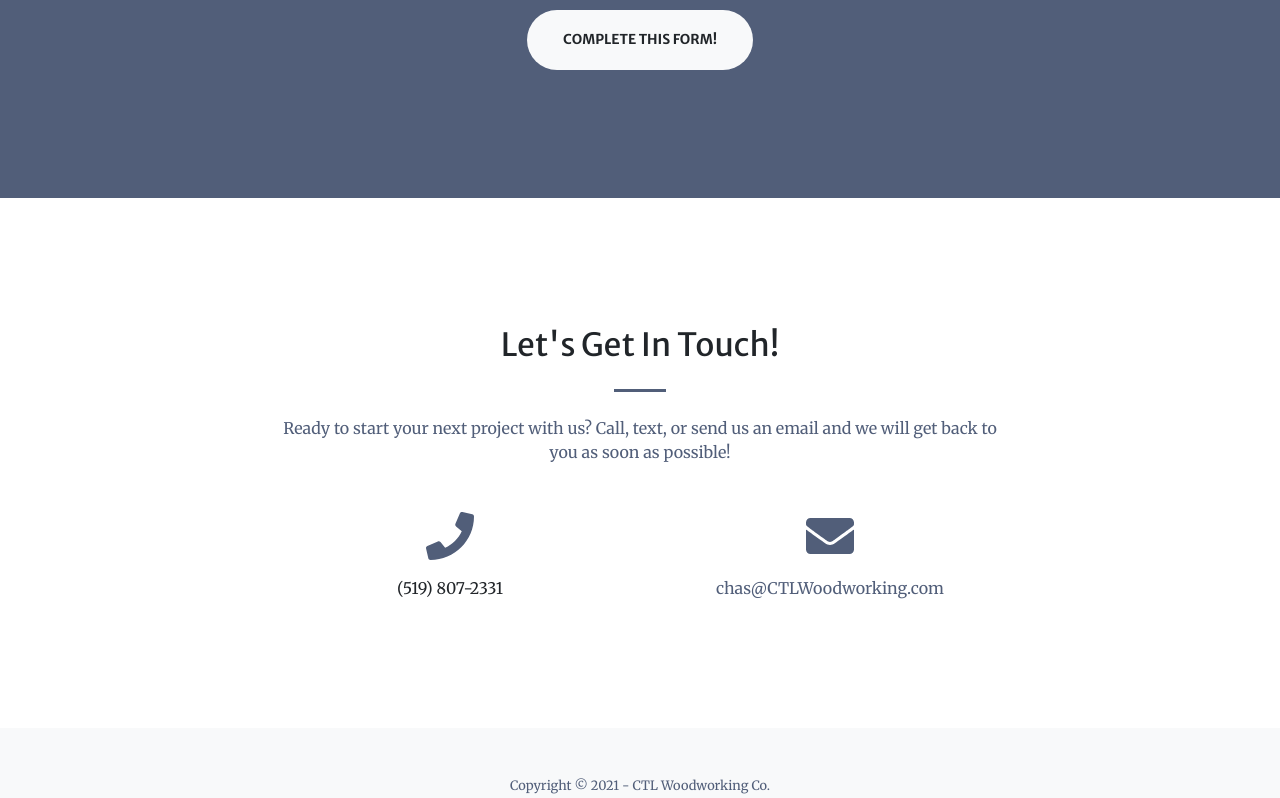
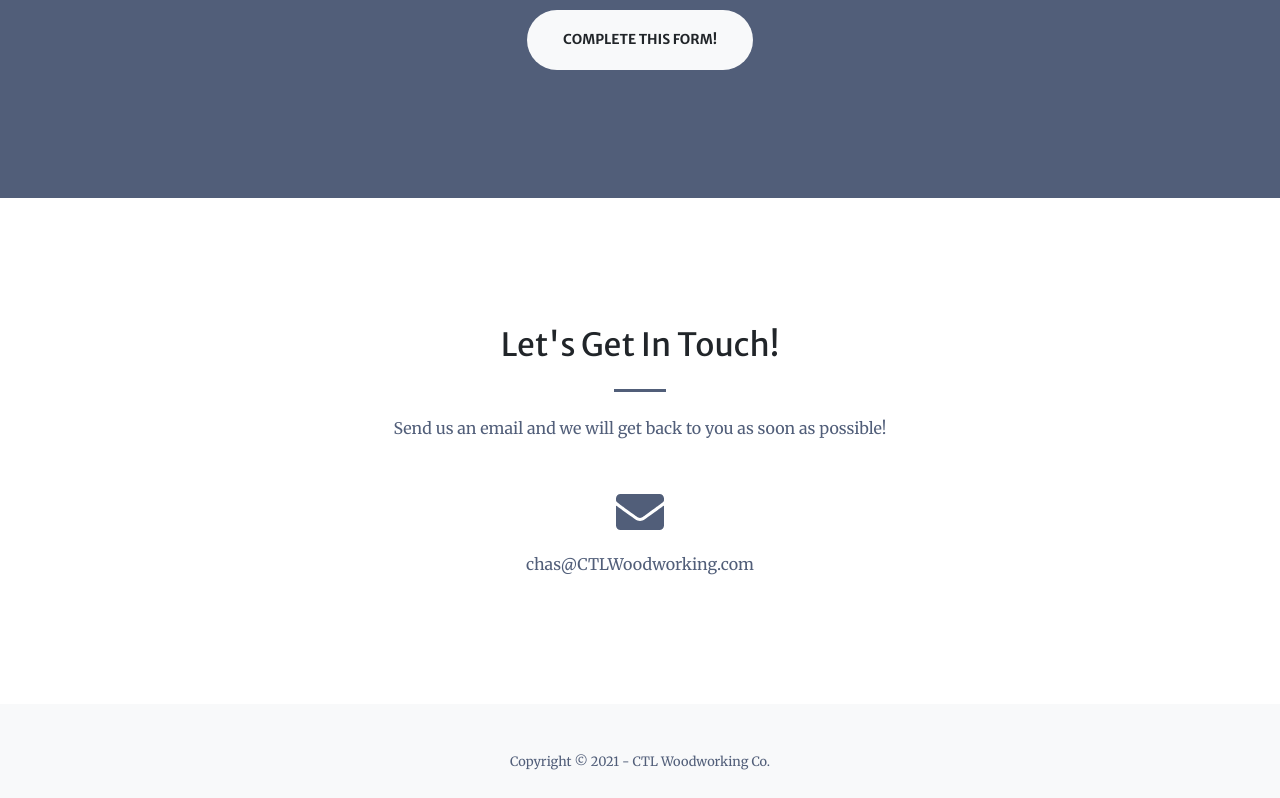
Before and after one commit to CTLRenderingsAndDesign/CTLRenderingsAndDesign.github.io, a plain HTML site: page index.html in a window 1280 px wide. Shown: the part 2912-3710 px from the top of the page. Drawn offline with nearby package versions, Linux system fonts and the light colour scheme.

Commit message:
fix a few things

```diff
--- a/form/form.html
+++ b/form/form.html
@@ -7,7 +7,7 @@
         <meta name="author" content="" />
         <title>CTL Woodworking Co.</title>
         <!-- Favicon-->
-        <link rel="icon" type="image/x-icon" href="assets/img/favicon.ico" />
+        <link rel="icon" type="image/x-icon" href="../assets/img/favicon.ico" />
         <!-- Font Awesome icons (free version)-->
         <script src="https://use.fontawesome.com/releases/v5.15.1/js/all.js" crossorigin="anonymous"></script>
         <!-- Google fonts-->
--- a/index.html
+++ b/index.html
@@ -93,7 +93,7 @@
                         <div class="mt-5">
                             <i class="fas fa-4x fa-truck text-primary mb-4"></i>
                             <h3 class="h4 mb-2">Delivery</h3>
-                            <p class="text-muted mb-0">Tell us where we're headed with your 1 of a kind piece!</p>
+                            <p class="text-muted mb-0">Tell us where we're headed with your one of a kind piece!</p>
                         </div>
                     </div>
                 </div>
@@ -203,18 +203,17 @@
                     <div class="col-lg-8 text-center">
                         <h2 class="mt-0">Let's Get In Touch!</h2>
                         <hr class="divider my-4" />
-                        <p class="text-muted mb-5">Ready to start your next project with us? Call, text, or send us an email and we will get back to you as soon as possible!</p>
+                        <p class="text-muted mb-5">Send us an email and we will get back to you as soon as possible!</p>
                     </div>
                 </div>
                 <div class="row">
-                    <div class="col-lg-4 ml-auto text-center mb-5 mb-lg-0">
-                        <i class="fas fa-phone fa-3x mb-3 text-muted"></i>
-                        <div>(519) 807-2331</div>
+                    <div class="col-lg-4 mr-auto text-center">
                     </div>
                     <div class="col-lg-4 mr-auto text-center">
                         <i class="fas fa-envelope fa-3x mb-3 text-muted"></i>
-                        <!-- Make sure to change the email address in BOTH the anchor text and the link target below!-->
                         <a class="d-block" href="mailto:chas@CTLWoodworking.com">chas@CTLWoodworking.com</a>
+                    </div>
+                    <div class="col-lg-4 mr-auto text-center">
                     </div>
                 </div>
             </div>
```
